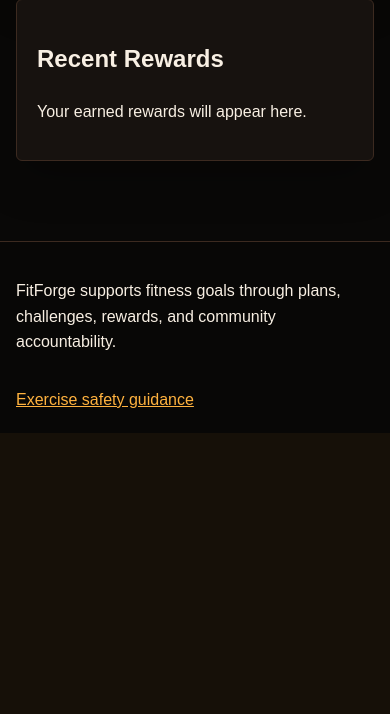
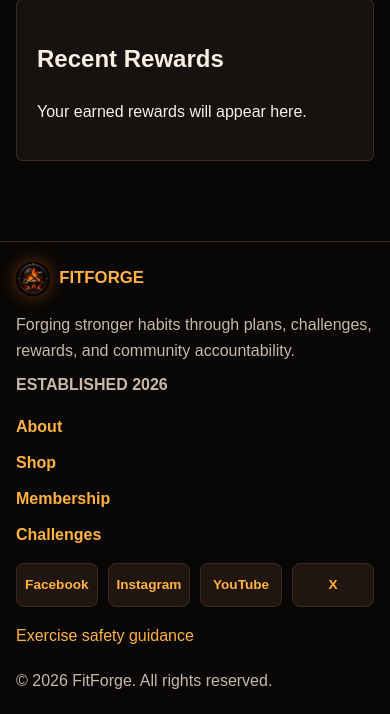
Before and after one commit to OviO17/fitforge, a Django app: page /accounts/dashboard/ in a window 390 px wide. Shown: the part 1055-1769 px from the top of the page. Before the commit the page ends 1488 px from the top, so only its background shows below. Run offline with Django 5.2, Linux system fonts and the light colour scheme; the visitor is signed in with stand-in values (Sample User, id 1); data comes from the database, SQL or seed files in the repository; data that the repository does not hold is empty.

Commit message:
Add responsive footer with social links

```diff
--- a/static/css/styles.css
+++ b/static/css/styles.css
@@ -47,9 +47,13 @@ a {
 }
 
 .site-footer {
+    display: grid;
+    grid-template-columns: minmax(220px, 1.4fr) minmax(140px, 0.7fr) minmax(180px, 0.9fr) minmax(180px, 0.9fr);
+    align-items: start;
     border-top: 1px solid var(--line);
     border-bottom: 0;
     margin-top: 3rem;
+    padding-block: 2rem;
 }
 
 .brand {
@@ -71,10 +75,51 @@ a {
     box-shadow: 0 0 18px rgba(255, 106, 26, 0.42);
 }
 
+.footer-brand p,
+.footer-meta p {
+    max-width: 24rem;
+    margin: 0.55rem 0 0;
+    color: var(--muted);
+}
+
+.established {
+    color: var(--accent-strong);
+    font-weight: 800;
+    text-transform: uppercase;
+}
+
 nav {
     display: flex;
     flex-wrap: wrap;
     gap: 1rem;
+}
+
+.footer-links,
+.footer-social,
+.footer-meta {
+    display: grid;
+    gap: 0.65rem;
+}
+
+.footer-links a,
+.footer-social a,
+.footer-meta a {
+    text-decoration: none;
+}
+
+.footer-social {
+    grid-template-columns: repeat(2, minmax(0, 1fr));
+}
+
+.footer-social a {
+    display: inline-flex;
+    align-items: center;
+    justify-content: center;
+    min-height: 2.5rem;
+    border: 1px solid var(--line);
+    border-radius: 8px;
+    background: var(--panel-strong);
+    font-weight: 800;
 }
 
 .menu-toggle {
@@ -314,9 +359,18 @@ nav a,
     }
 
     .site-footer {
-        align-items: flex-start;
-        flex-direction: column;
+        grid-template-columns: 1fr;
         padding: 1.25rem 1rem;
+    }
+
+    .footer-social {
+        grid-template-columns: repeat(4, minmax(0, 1fr));
+        width: 100%;
+    }
+
+    .footer-social a {
+        min-height: 2.75rem;
+        font-size: 0.85rem;
     }
 
     .brand {
--- a/templates/base.html
+++ b/templates/base.html
@@ -57,8 +57,33 @@
     </main>
 
     <footer class="site-footer">
-        <p>FitForge supports fitness goals through plans, challenges, rewards, and community accountability.</p>
-        <a href="https://www.nhs.uk/live-well/exercise/" target="_blank" rel="noopener noreferrer">Exercise safety guidance</a>
+        <div class="footer-brand">
+            <a class="brand" href="{% url 'home' %}">
+                <img src="{% static 'images/fitforge-logo.png' %}" alt="" aria-hidden="true">
+                <span>FitForge</span>
+            </a>
+            <p>Forging stronger habits through plans, challenges, rewards, and community accountability.</p>
+            <p class="established">Established 2026</p>
+        </div>
+
+        <nav class="footer-links" aria-label="Footer navigation">
+            <a href="{% url 'about' %}">About</a>
+            <a href="{% url 'product_list' %}">Shop</a>
+            <a href="{% url 'membership_detail' %}">Membership</a>
+            <a href="{% url 'challenge_list' %}">Challenges</a>
+        </nav>
+
+        <div class="footer-social" aria-label="Social media links">
+            <a href="https://www.facebook.com/" target="_blank" rel="noopener noreferrer" aria-label="Facebook">Facebook</a>
+            <a href="https://www.instagram.com/" target="_blank" rel="noopener noreferrer" aria-label="Instagram">Instagram</a>
+            <a href="https://www.youtube.com/" target="_blank" rel="noopener noreferrer" aria-label="YouTube">YouTube</a>
+            <a href="https://x.com/" target="_blank" rel="noopener noreferrer" aria-label="X">X</a>
+        </div>
+
+        <div class="footer-meta">
+            <a href="https://www.nhs.uk/live-well/exercise/" target="_blank" rel="noopener noreferrer">Exercise safety guidance</a>
+            <p>&copy; 2026 FitForge. All rights reserved.</p>
+        </div>
     </footer>
     <script src="{% static 'js/navigation.js' %}"></script>
 </body>
```
